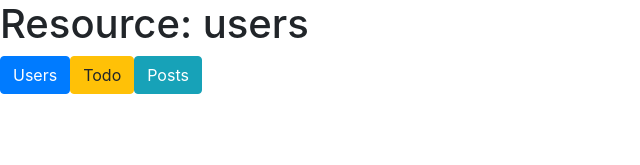
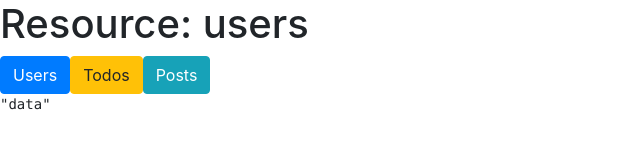
Before and after one commit to HellyZ/react-hooks, a React (Create React App) app: page / in a window 1280 px wide. Shown: the top 165 px of the page, without its empty margins (0-640 px from the left). Built offline with nearby package versions, Linux system fonts and the light colour scheme; no server answers.

Commit message:
useEffect example for rerendering fetch by changing [type]

```diff
--- a/src/App.js
+++ b/src/App.js
@@ -2,13 +2,30 @@ import React, {useState, useEffect} from 'react';
 
 function App() {
   const [type, setType] = useState('users');
+  const [data, setData] = useState('data');
+  // useEffect(() => {
+  //   console.log('render');
+  // })
+
+  useEffect(() => {
+    fetch(`https://jsonplaceholder.typicode.com/${type}`)
+      .then(response => response.json())
+      .then(json => setData(json))
+  }, [type]); //rerender if type was changed
+
+  useEffect(() => {
+    console.log('ComponentDidMount')
+  }, [])
+
   return (
     <div>
       <h1>Resource: {type}</h1>
 
       <button class="btn btn-primary" onClick={()=> setType('users')}>Users</button>
-      <button class="btn btn-warning" onClick={()=> setType('todo')}>Todo</button>
+      <button class="btn btn-warning" onClick={()=> setType('todos')}>Todos</button>
       <button class="btn btn-info" onClick={()=> setType('posts')}>Posts</button>
+
+      <pre>{JSON.stringify(data, null, 2)}</pre>
 
     </div>
   );
```
